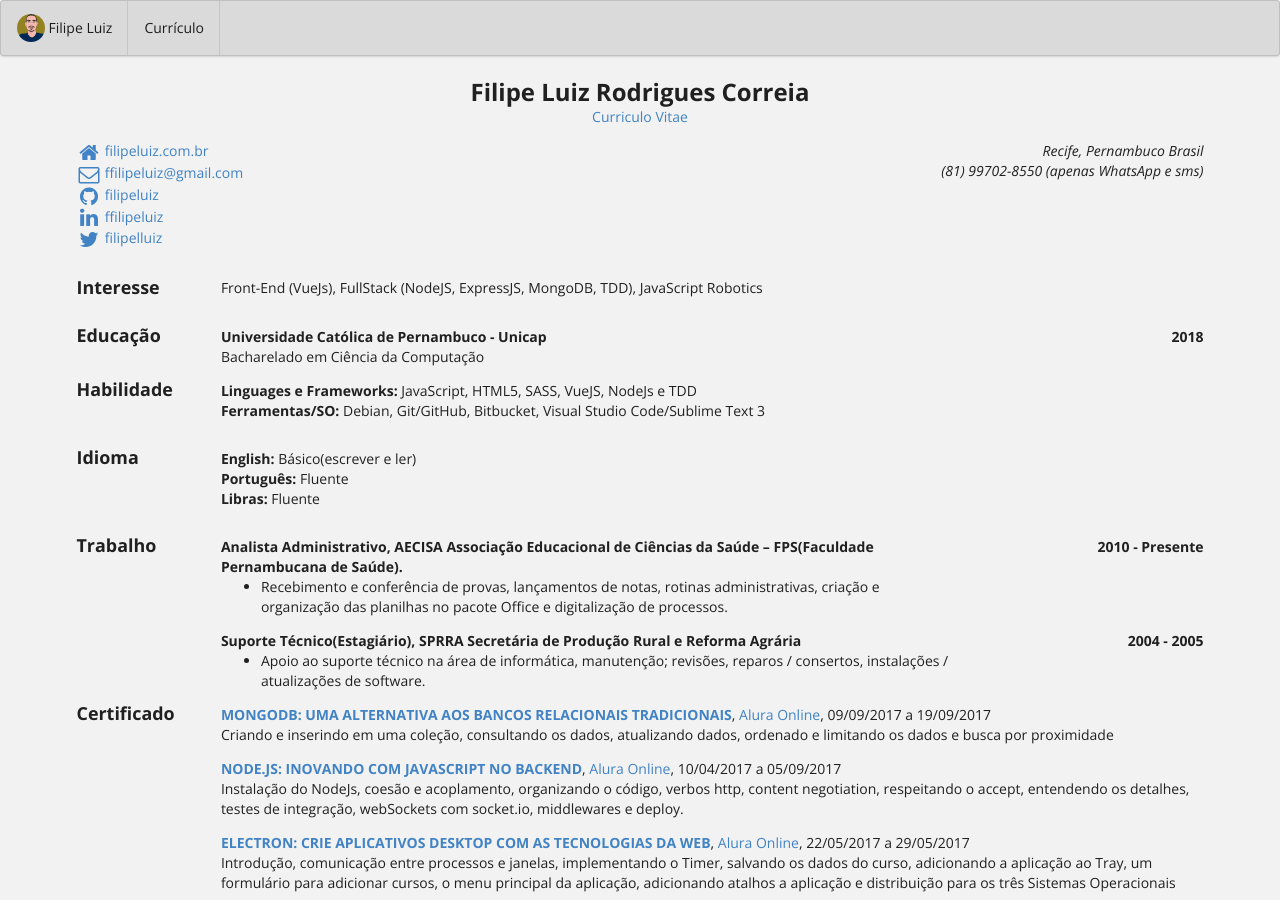
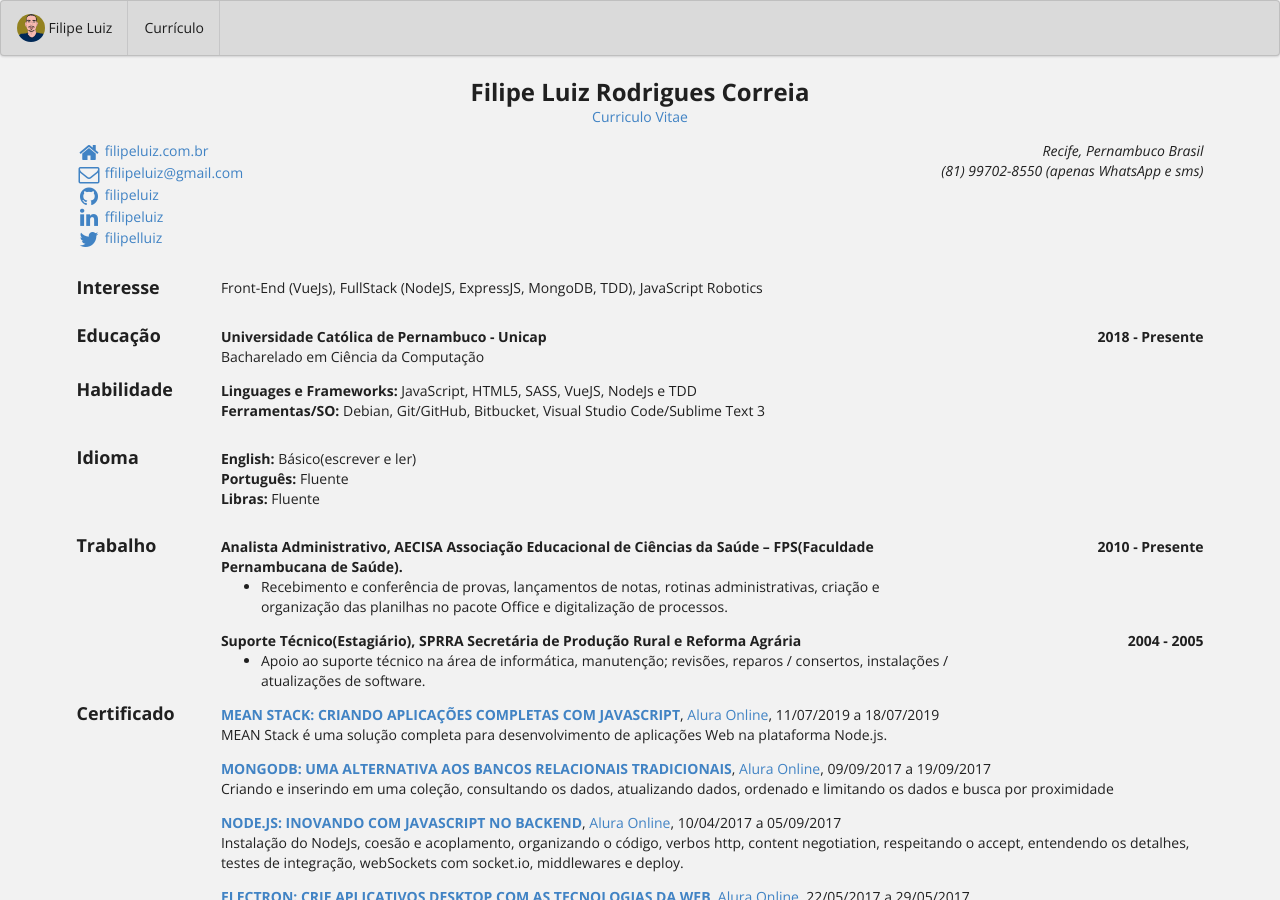
Before and after one commit to filipeluiz/filipeluiz.github.io, a Jekyll site: the page built from bio/index.html, in a window 1280 px wide and 900 px high. Built offline with Jekyll 4.4.1, drawn with Linux system fonts in a browser that asks for light colours.

Commit message:
Atualizado certificado.

```diff
--- a/_data/bio.json
+++ b/_data/bio.json
@@ -90,8 +90,8 @@
     "institution": "Universidade Católica de Pernambuco - Unicap",
     "area": "Ciência da Computação",
     "studyType": "Bacharelado em",
-    "startDate": "2018-02-15",
-    "endDate": "",
+    "startDate": "2018.1-02-15",
+    "endDate": "Presente",
     "gpa": "",
     "courses": []
   }],
@@ -121,6 +121,15 @@
     }
   ],
   "certificates": [{
+      "title": "MEAN STACK: CRIANDO APLICAÇÕES COMPLETAS COM JAVASCRIPT",
+      "link_certificate": "https://cursos.alura.com.br/certificate/694b0a54-5c4d-4192-bf2f-c99ecdab2ee9",
+      "date": "2019-07-11",
+      "endDate": "2019-07-18",
+      "issuing_body": "Alura Online",
+      "website": "https://www.alura.com.br",
+      "summary": "MEAN Stack é uma solução completa para desenvolvimento de aplicações Web na plataforma Node.js."
+    },
+    {
       "title": "MONGODB: UMA ALTERNATIVA AOS BANCOS RELACIONAIS TRADICIONAIS",
       "link_certificate": "https://cursos.alura.com.br/certificate/46ecff4e-cdd1-4a2f-92b6-606a4d40f1db",
       "date": "2017-09-09",
```
Also changed, not shown: 1 other file.
